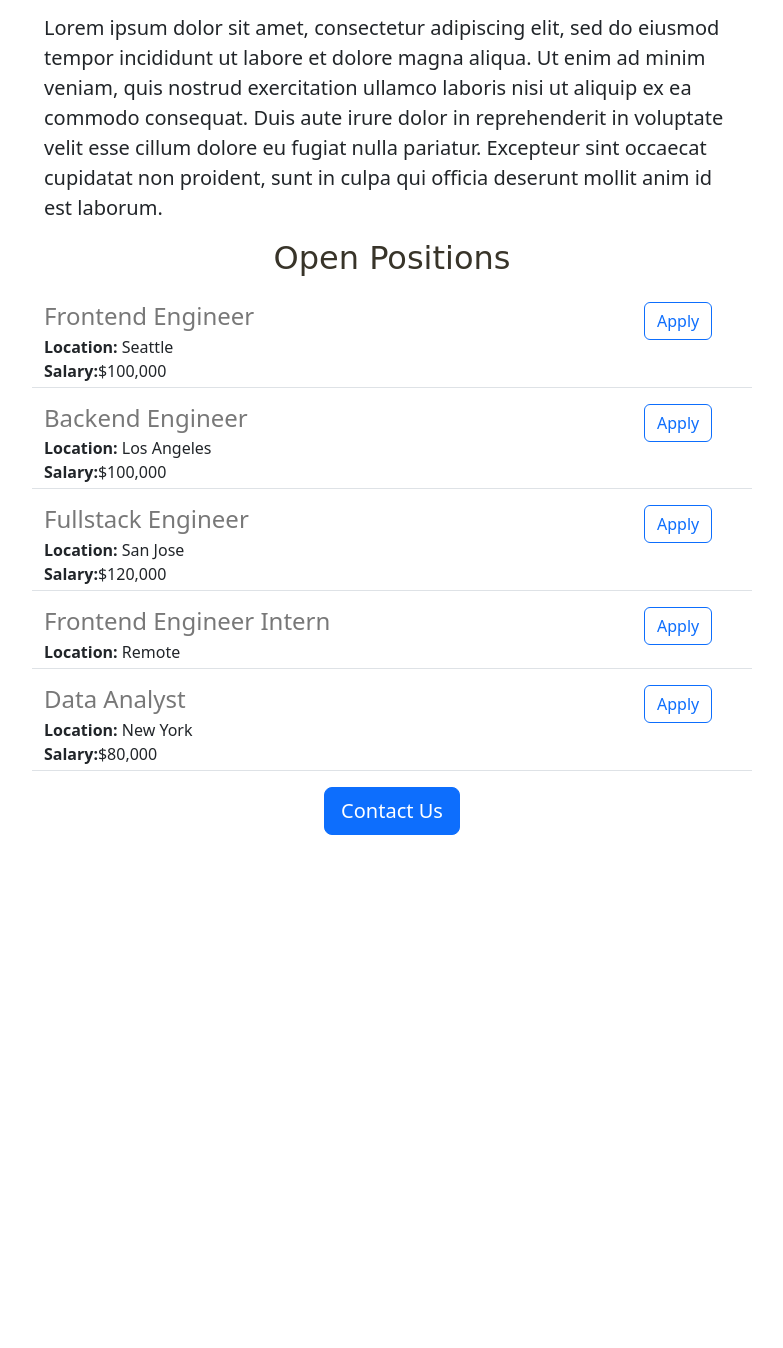
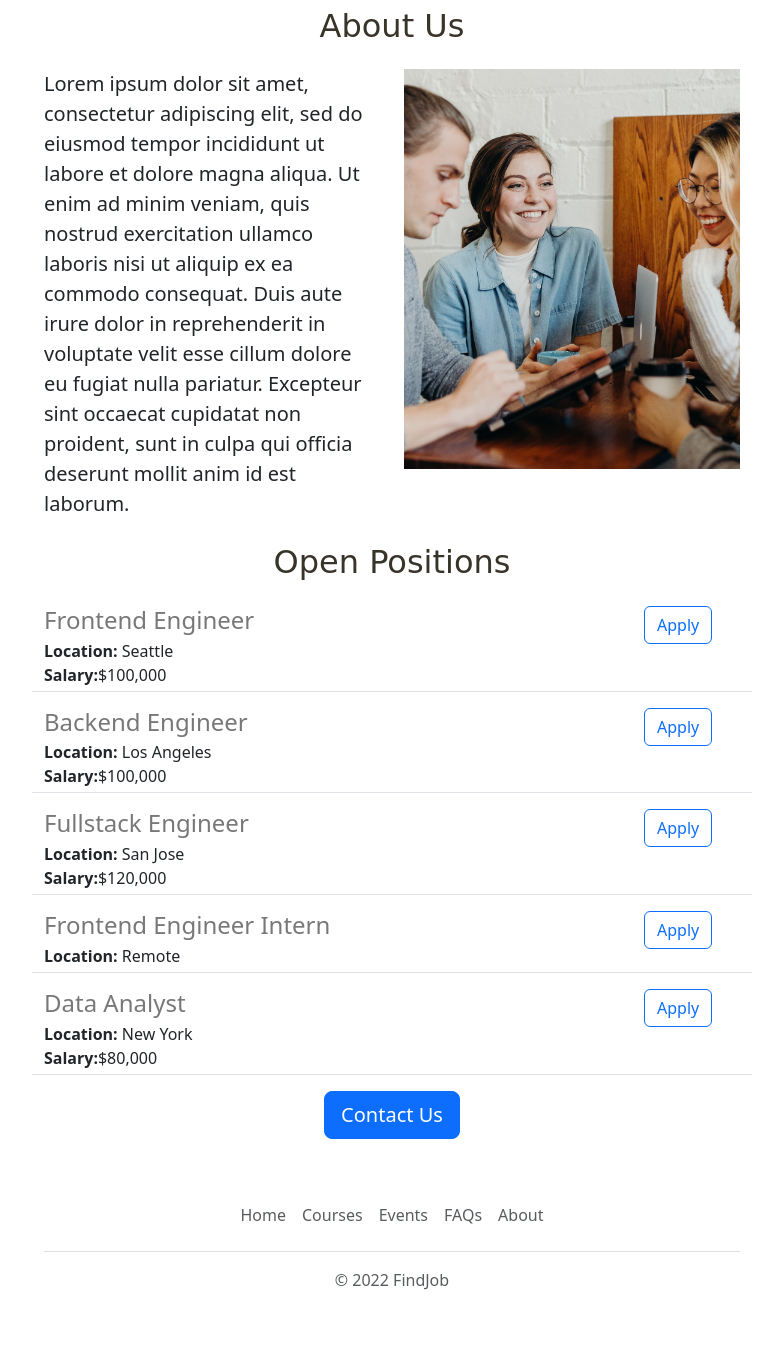
Before and after one commit to xuehuiyun/database-driven-career-application, a Flask app: page / in a window 1280 px wide. Shown: the part 485-1833 px from the top of the page, without its empty margins (248-1031 px from the left). Before the commit the page ends 1320 px from the top, so only its background shows below. Run offline with Flask 3, Linux system fonts and the light colour scheme.

Commit message:
added footer and improved aesthetic functionality

```diff
--- /dev/null
+++ b/templates/footer.html
@@ -0,0 +1,14 @@
+<div class="container">
+  <footer class="py-3 my-4">
+    <ul class="nav justify-content-center border-bottom pb-3 mb-3">
+      <li class="nav-item"><a href="https://career-website-i317.onrender.com" class="nav-link px-2 text-body-secondary">Home</a></li>
+      <li class="nav-item"><a href="#" class="nav-link px-2 text-body-secondary">Courses</a></li>
+      <li class="nav-item"><a href="#" class="nav-link px-2 text-body-secondary">Events</a></li>
+      <li class="nav-item"><a href="#" class="nav-link px-2 text-body-secondary">FAQs</a></li>
+      <li class="nav-item"><a href="#" class="nav-link px-2 text-body-secondary">About</a></li>
+    </ul>
+    <p class="text-center text-body-secondary">&copy; 2022 FindJob</p>
+  </footer>
+</div>
+
+<div class="b-example-divider"></div>
--- a/templates/home.html
+++ b/templates/home.html
@@ -32,15 +32,31 @@
       .footer_button{
         margin-bottom:1rem;
       }
+      .content__image{
+        height: 400px;
+        width: 100%;
+        object-fit: cover;
+        object-position: center;
+      }
     </style>
   </head>
   <body>
+    {%include 'nav.html' %}
     <div class="container">
     <h1 class="text-center mt-2 mb-4">Find Jobs</h1>
-    <img class="img-fluid" src="https://ebf89ab4-ebc5-44db-9c58-5051f7a5c35d-00-1590oxjor64s8.picard.replit.dev/static/header.jpg" alt="header_image" >
+    <img class="img-fluid" src="/static/header.jpg" alt="header_image" >
     <h2 class="text-center mt-2 mb-4">About Us</h2>
+      <div class="row">
+      <div class="col-6">
     <p class="lead">Lorem ipsum dolor sit amet, consectetur adipiscing elit, sed do eiusmod tempor incididunt ut labore et dolore magna aliqua. Ut enim ad minim veniam, quis nostrud exercitation ullamco laboris nisi ut aliquip ex ea commodo consequat. Duis aute irure dolor in reprehenderit in voluptate velit esse cillum dolore eu fugiat nulla pariatur. Excepteur sint occaecat cupidatat non proident, sunt in culpa qui officia deserunt mollit anim id est laborum.</p>
+        </div>
+      <div class="col-6">
+        <img class="content__image" src="/static/content.jpg" alt="working_together">
+      </div>
+        </div>
+
     <h2 class="text-center mt-2 mb-4">Open Positions</h2>
+
     <p>
       {% for job in jobs %}
       {% include 'jobitem.html' %}
@@ -51,5 +67,6 @@
     <button class="btn btn-primary btn-lg footer_button">Contact Us</button>
         </div>
       </div>
+    {% include 'footer.html' %}
   </body>
 </html>
--- a/templates/jobitem.html
+++ b/templates/jobitem.html
@@ -13,6 +13,6 @@
   </div>
     </div>
   <div class="col-2">
-  <button type="button" class="btn btn-outline-primary">Apply</button>
+  <a href="mailto:someone@gmail.com?subject=Appliction for {{job['title']}}" type="button" class="btn btn-outline-primary">Apply</a>
     </div>
 </div>
--- /dev/null
+++ b/templates/nav.html
@@ -0,0 +1,9 @@
+<nav class="navbar bg-body-tertiary shadow p-3 mb-5 bg-body-tertiary rounded fixed-top bg-white">
+  <div class="container-fluid">
+    <a class="navbar-brand" href="#">
+      <img src="https://ebf89ab4-ebc5-44db-9c58-5051f7a5c35d-00-1590oxjor64s8.picard.replit.dev/static/logo.jpg" alt="Logo" width="30" height="24" class="d-inline-block align-text-top">
+      Career Developments
+    </a>
+  </div>
+</nav>
+<div style="height:56px"></div>
```
Also changed, not shown: static/content.jpg (added), static/logo.jpg (added), 1 other file.
